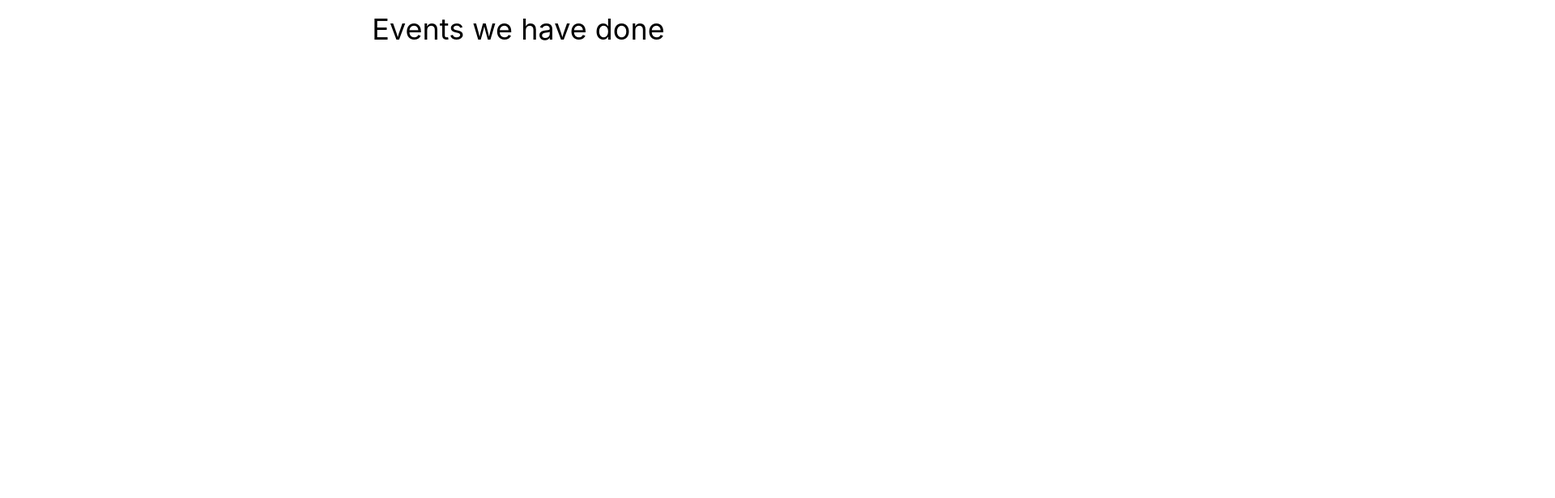
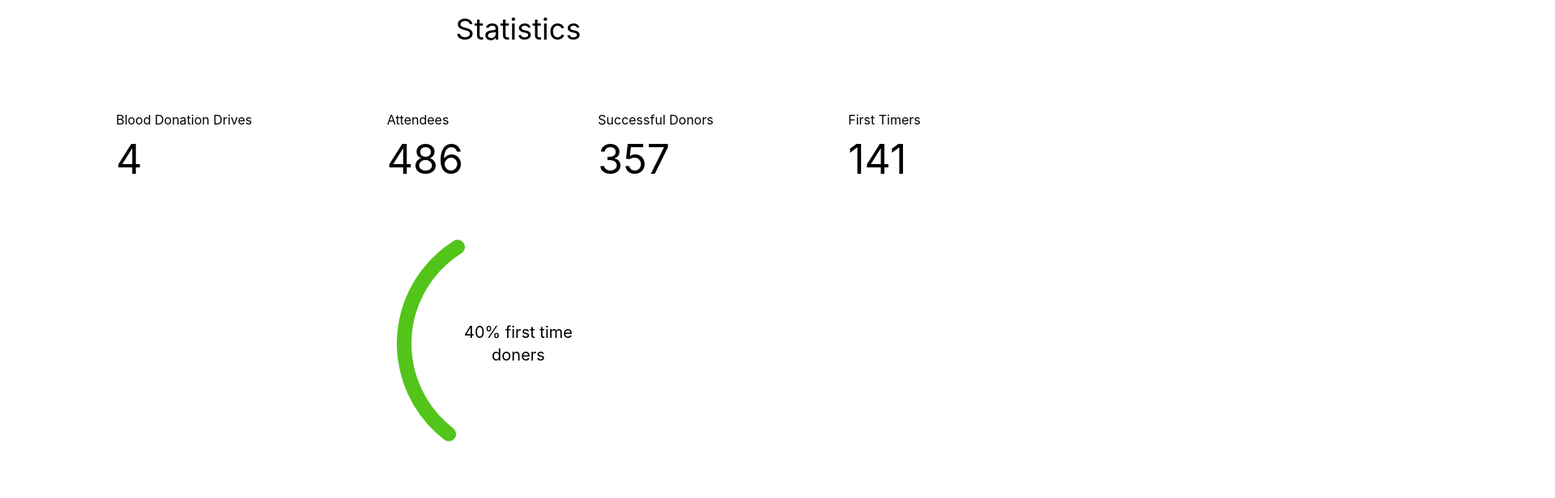
Before and after one commit to moocowdrinksmilk/pblood, a Next.js app: page / in a window 1280 px wide. Shown: the part 1900-2516 px from the top of the page at 81% size, 1920 px wide, since content can reach past the window. Built offline with nearby package versions, Linux system fonts and the light colour scheme.

Commit message:
feat: add stats

```diff
--- a/pages/index.tsx
+++ b/pages/index.tsx
@@ -4,7 +4,7 @@ import React from 'react'
 import Link from 'next/link'
 import Navbar from '../components/Navbar'
 import PositionItem from '../components/PositionItem'
-import { Carousel } from 'antd';
+import { Carousel, Progress, Statistic } from 'antd';
 
 const Home: NextPage = () => {
     return (
@@ -103,6 +103,37 @@ const Home: NextPage = () => {
                 </div>
             </div>
 
+            <div className="column gap-10 py-44 px-20">
+                <div className="row justify-center text-4xl">
+                    Statistics
+                </div>
+
+                <div className="row justify-around items-center flex-wrap gap-10 mt-10">
+                        <Statistic title="Blood Donation Drives" value={4} valueStyle={{
+                            fontSize: '50px'
+                        }} />
+                        <Statistic title="Attendees" value={486} valueStyle={{
+                            fontSize: '50px'
+                        }} />
+                        <Statistic title="Successful Donors" value={357} valueStyle={{
+                            fontSize: '50px'
+                        }} />
+                        <Statistic title="First Timers" value={141} valueStyle={{
+                            fontSize: '50px'
+                        }} />
+                </div>
+
+                <div className="column items-center">
+                    <div className="relative">
+                        <Progress showInfo={false} width={300} percent={99.9} success={{ percent: 40 }}  type="dashboard" status="active" />
+                        <div className="absolute left-1/2 top-1/2 transform -translate-x-1/2 -translate-y-1/2 text-xl text-center">
+                            40% first time doners
+                        </div>
+                    </div>
+
+                </div>
+            </div>
+
             <div className="py-44 px-20" id="Events">
                 <div className="row justify-center text-4xl">
                     Events we have done
```
